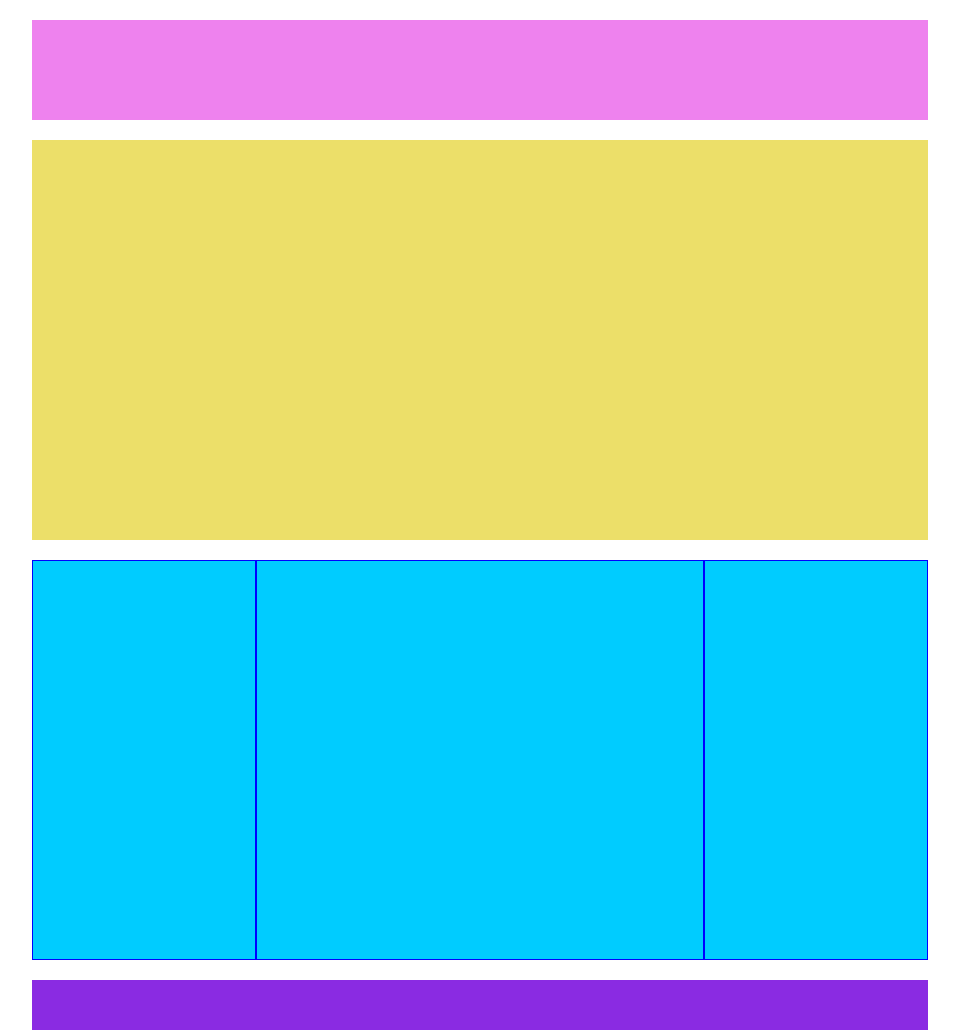
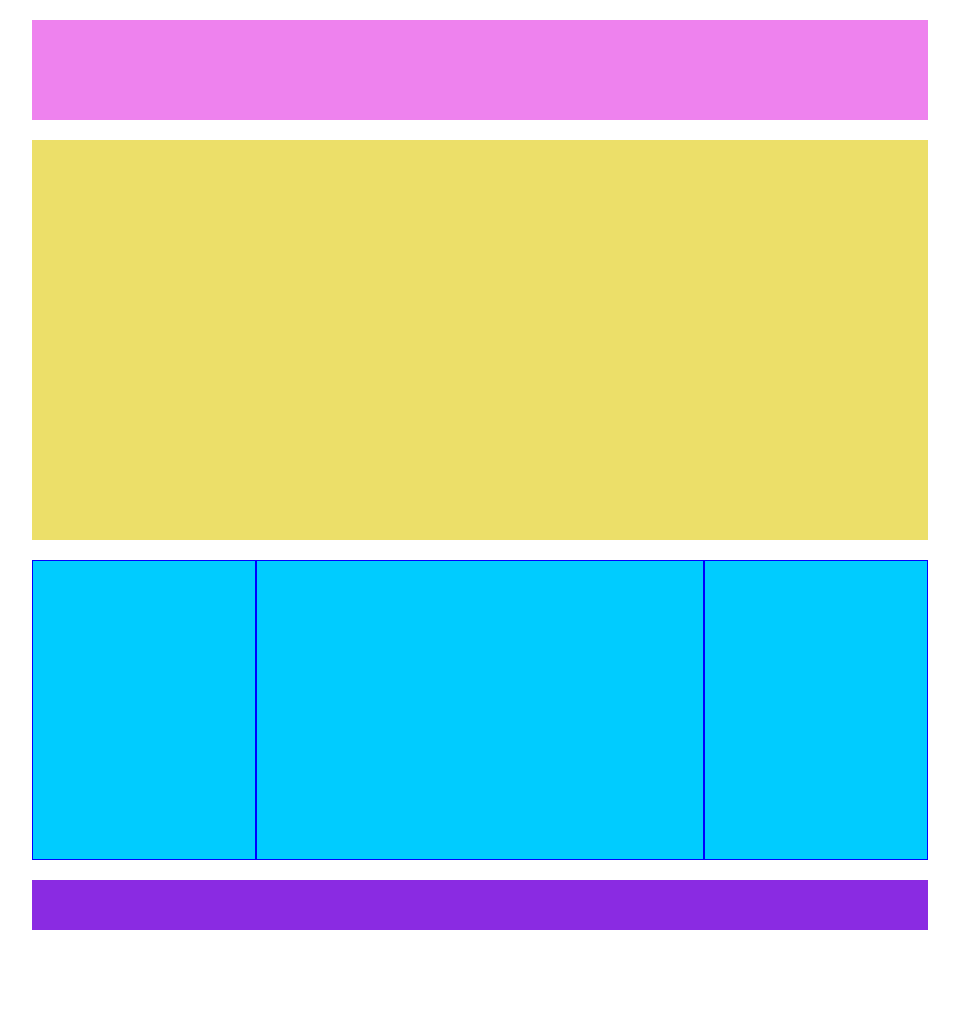
Before and after one commit to OcimaOcram/htmlcss-struttura-wp, a plain HTML site: page index.html in a window 1280 px wide. Shown: the whole page, without its empty margins (160-1119 px from the left). After the commit the page ends 930 px from the top, so only its background shows below. Drawn offline with Linux system fonts and the light colour scheme.

Commit message:
Esercizio corretto in classe

```diff
--- a/style.css
+++ b/style.css
@@ -26,12 +26,13 @@
     height: 400px;
     background-color: rgb(236, 223, 105);
 }
-#container {
+#container:after {
     content: "";
     display: table;
     clear: both;
+}
+#container {
     /* debug */
-    height: 400px;
     width: 100%;
     background-color: rgb(0, 204, 255);
 
@@ -39,14 +40,14 @@
 .contenuto-piccolo {
     width: 25%;
     /* debug */
-    height: 100%;
+    height: 300px;
     border: solid 1px;
     border-color: blue;
 }
 .contenuto-centrale {
     width: 50%;
     /* debug */
-    height: 100%;
+    height: 300px;
     border: solid 1px;
     border-color: blue;
 }
```
